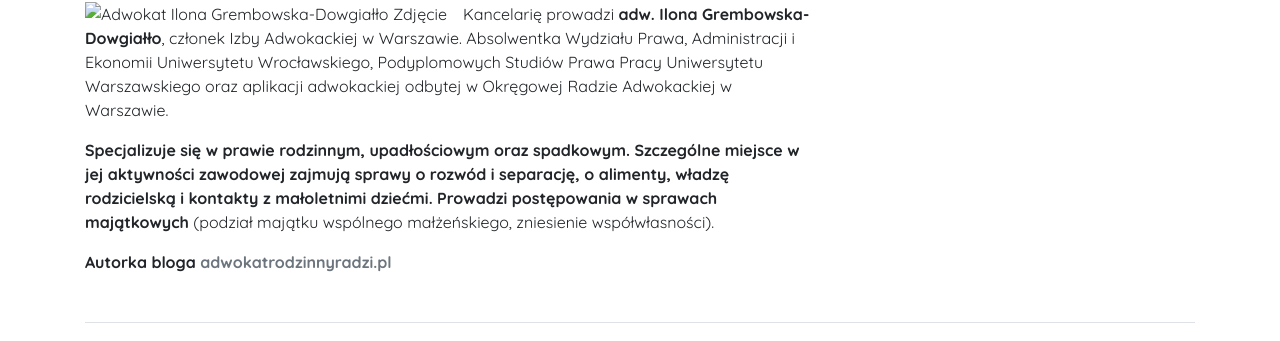
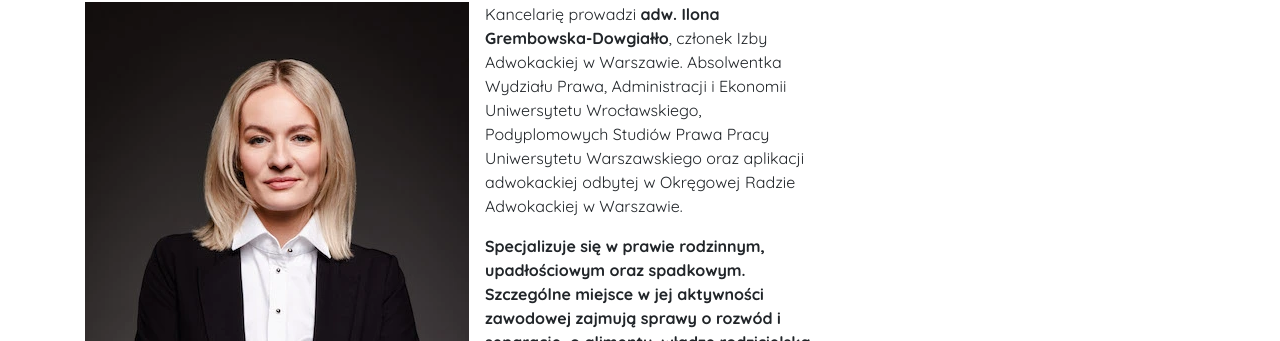
Before and after one commit to igrem/igrem.github.io, a plain HTML site: page index.html in a window 1280 px wide. Shown: the part 594-935 px from the top of the page. Drawn offline with Linux system fonts and the light colour scheme.

Commit message:
Photo update

```diff
--- a/index.html
+++ b/index.html
@@ -93,8 +93,8 @@ w realizowaniu zleceń. Stale podnosimy nasze kwalifikacje merytoryczne, a takż
 
 <h2>Adwokat</h2>
 <picture>
-    <source srcset="/assets/img/ilona_grebowska_full.webp" type="image/webp" />
-    <img src="/assets/img/ilona_grebowska_full.png" alt="Adwokat Ilona Grembowska-Dowgiałło Zdjęcie" class="float-left mr-3" />
+    <source srcset="/assets/img/ilona_grembowska_full.webp" type="image/webp" />
+    <img src="/assets/img/ilona_grembowska_full.png" alt="Adwokat Ilona Grembowska-Dowgiałło Zdjęcie" class="float-left mr-3" />
 </picture>
 <p class="text-left">
 Kancelarię prowadzi <strong>adw.&nbsp;Ilona Grembowska-Dowgiałło</strong>, członek Izby Adwokackiej w Warszawie. Absolwentka Wydziału Prawa, Administracji i Ekonomii Uniwersytetu Wrocławskiego, Podyplomowych Studiów Prawa Pracy Uniwersytetu Warszawskiego oraz aplikacji adwokackiej odbytej w Okręgowej Radzie Adwokackiej w Warszawie.
```
